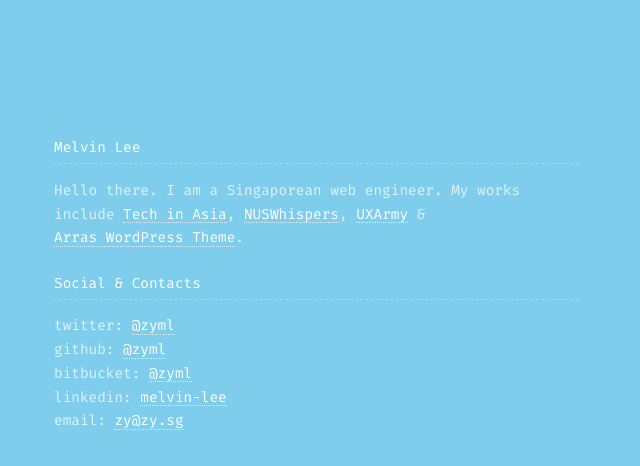
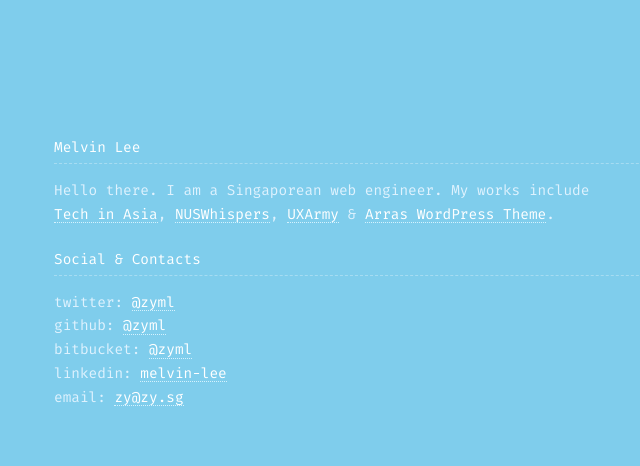
Before and after one commit to zyml/zyml.github.io, a plain HTML site: page index.html in a window 1280 px wide. Shown: the whole page, without its empty margins (82-722 px from the left). Drawn offline with Linux system fonts and the light colour scheme.

Commit message:
Update max-width

```diff
--- a/index.html
+++ b/index.html
@@ -26,7 +26,7 @@
   <link href="//fonts.googleapis.com/css?family=Fira+Mono:400,700" rel="stylesheet" type="text/css">
   <style type="text/css">
     body { font: .9rem 'Fira Mono', monospace; background: #7fcdec; color: #dff2fe; padding: 10vw; line-height: 1.65em; }
-    main { max-width: 525px; }
+    main { max-width: 625px; }
     h1, h2, h3 { font-weight: 400; font-size: 100%; color: #fff; margin: 0 0 .25em; padding: 0 0 .25em; border-bottom: 1px dashed; border-bottom-color: #df42fe; border-bottom-color: rgba(255, 255, 255, 0.3); }
     a { color: #fff; text-decoration: none; border-bottom: 1px dotted #d4f2fe; line-height: 1em; display: inline-block; }
     a:hover { border-bottom-color: #fff; }
```
